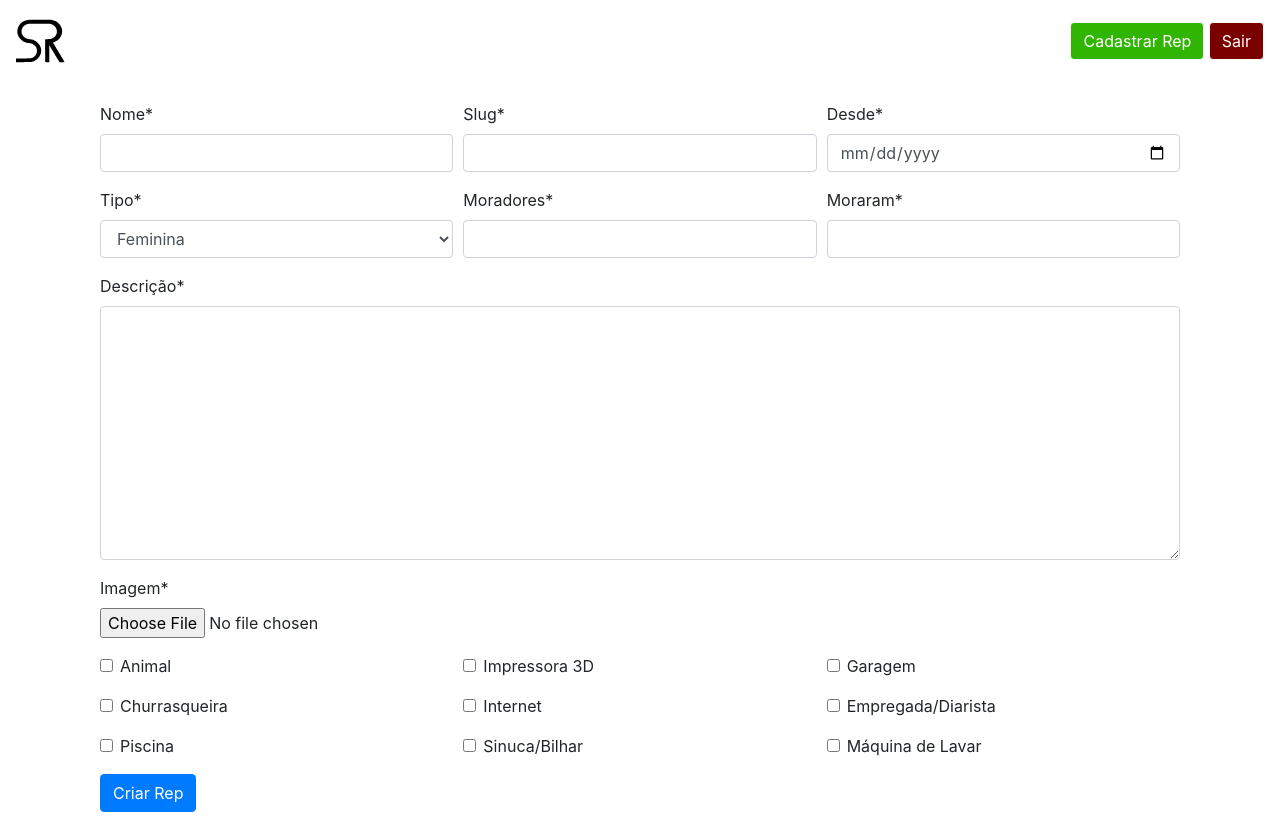
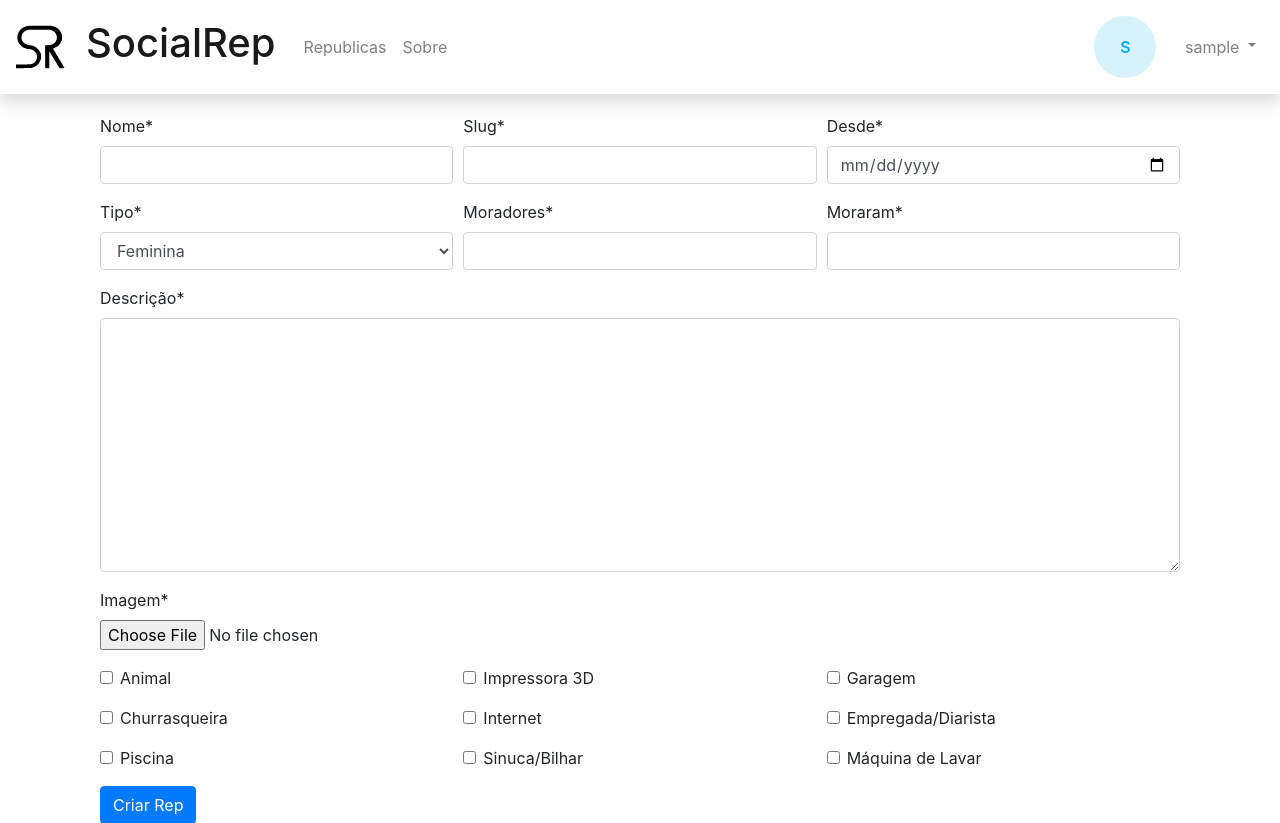
Before and after one commit to raphaelsander/SocialRep, a Django app: page /create/ in a window 1280 px wide. Shown: the top 823 px of the page. Run offline with Django 3.2, Linux system fonts and the light colour scheme; the visitor is signed in with stand-in values (Sample User, id 1); parts of the project's set-up code (start-up, migrations or seed data) failed here and were passed over; some libraries are stand-ins or nearby versions.

Commit message:
Changed and organized the styles

```diff
--- a/src/templates/base.html
+++ b/src/templates/base.html
@@ -4,50 +4,85 @@
 <head>
     <meta charset="UTF-8">
     <meta name="viewport" content="width=device-width, initial-scale=1.0">
+    <link rel="shortcut icon" href="{% static 'favicon/favicon.ico' %}"/>
+    <!--Bootstrap v4.1.3-->
     <link rel="stylesheet" href="{% static 'bootstrap/css/bootstrap.min.css' %}">
-    <link rel="stylesheet" href="{% static 'css/Navigation-with-Button.css' %}">
-    <link rel="stylesheet" href="{% static 'fonts/font-awesome.min.css' %}">
+    <!--Font Awesome v5.12.0-->
+    <link rel="stylesheet" href="{% static 'fontawesome/css/all.min.css' %}">
+    <!--Personalized Styles-->
     <link rel="stylesheet" href="{% static 'css/styles.css' %}">
-    <link rel="stylesheet" href="https://cdnjs.cloudflare.com/ajax/libs/cropperjs/1.5.11/cropper.css">
-    <link rel="shortcut icon" href="{% static 'favicon/favicon.ico' %}"/>
     {% block style %}{% endblock %}
     <title>{% block title %}{% endblock %}</title>
 </head>
 <body>
     <header>
-        <nav class="navbar navbar-dark navbar-expand-md text-white navigation-clean-button">
+        <nav class="navbar navbar-light shadow navbar-expand-md">
             <a href="{% url 'pages:home' %}">
                 <img src="{% static 'imgs/logo.svg' %}" width="50" height="50">
             </a>
             <a class="navbar-brand" href="{% url 'pages:home' %}" style="margin: 0px 20px">
                 <h1>SocialRep</h1>
             </a>
-            <button data-toggle="collapse" class="navbar-toggler" data-target="#navcol-1" style="color: rgb(255,255,255);background-color: #ffffff;">
+            <button data-toggle="collapse" class="navbar-toggler" data-target="#navcol-1">
                 <span class="sr-only">Toggle navigation</span>
                 <span class="navbar-toggler-icon"></span></button>
-            <div
-                class="collapse navbar-collapse" id="navcol-1">
+            <div class="collapse navbar-collapse" id="navcol-1">
                 <ul class="nav navbar-nav mr-auto">
-                    <li class="nav-item" role="presentation"><a class="nav-link text-white" href="{% url 'republics:list' %}">Republicas</a></li>
-                    <li class="nav-item" role="presentation"><a class="nav-link text-white" href="#">Sobre</a></li>
+                    <li class="nav-item" role="presentation">
+                        <a class="nav-link" href="{% url 'republics:list' %}">Republicas</a>
+                    </li>
+                    <li class="nav-item" role="presentation">
+                        <a class="nav-link" href="#">Sobre</a>
+                    </li>
                 </ul>
-                <span class="navbar-text actions">
+                <ul class="nav navbar-nav flex-nowrap ml-auto">
                     {% if user.is_authenticated %}
-                    <a class="btn btn-light text-white action-button" role="button" href="/create/" style="background-color: rgb(49,181,3);">Cadastrar Rep</a>
-                    <a class="btn btn-light text-white action-button" role="button" href="{% url 'account_logout' %}" style="background-color: rgb(122,0,0);">Sair</a>
+                    <li class="nav-item dropdown no-arrow" role="presentation">
+                        <div class="nav-item dropdown">
+                            <a class="nav-link dropdown-toggle" href="#" id="navbarDropdown" role="button" data-toggle="dropdown" aria-haspopup="true" aria-expanded="false">
+                                <div class="avatar align-middle mr-4">
+                                <span class="avatar-text rounded-circle">
+                                    <span class="initial-wrap">
+                                        <span>{{ user.username.0 }}</span>
+                                    </span>
+                                </span>
+                                </div>
+                                <span class="align-middle">{{ user.username }}</span>
+                            </a>
+                            <div role="menu" class="dropdown-menu shadow dropdown-menu-right animated--grow-in">
+                                <a role="presentation" class="dropdown-item" href="#">
+                                    <i class="fas fa-user fa-sm fa-fw mr-2 text-gray-400"></i>Perfil
+                                </a>
+                                <a role="presentation" class="dropdown-item" href="/create">
+                                    <i class="fas fa-cogs fa-sm fa-fw mr-2 text-gray-400"></i>Criar Rep
+                                </a>
+                                <a role="presentation" class="dropdown-item" href="#">
+                                    <i class="fas fa-list fa-sm fa-fw mr-2 text-gray-400"></i>Configurações
+                                </a>
+                                <div class="dropdown-divider"></div>
+                                <a role="presentation" class="dropdown-item" href="{% url 'account_logout' %}">
+                                    <i class="fas fa-sign-out-alt fa-sm fa-fw mr-2 text-gray-400"></i>Sair
+                                </a>
+                            </div>
+                        </div>
+                    </li>
                     {% else %}
-                    <a class="text-white login" href="{% url 'account_login' %}">Entrar</a>
-                    <a class="btn btn-light text-white action-button" role="button" href="{% url 'account_signup' %}" style="background-color: rgb(49,181,3);">Cadastrar</a>
+                    <li class="nav-item" role="presentation">
+                        <a class="btn btn-primary" href="{% url 'account_login' %}">Entrar</a>
+                        <a class="btn btn-primary" href="{% url 'account_signup' %}">Cadastrar</a>
+                    </li>
                     {% endif %}
-                </span>
+                </ul>
             </div>
         </nav>
     </header>
-    {% block content %}
-    {% endblock %}
+    {% block content %}{% endblock %}
+    <!--jQuery v3.5.1-->
     <script src="{% static 'js/jquery.min.js' %}"></script>
+    <!--Popper v1.12.9-->
+    <script src="{% static 'js/popper.min.js' %}"></script>
+    <!--Bootstrap v4.1.3-->
     <script src="{% static 'bootstrap/js/bootstrap.min.js' %}"></script>
-    {% block script %}
-    {% endblock %}
+    {% block script %}{% endblock %}
 </body>
 </html>
--- a/src/templates/republics/rep_create.html
+++ b/src/templates/republics/rep_create.html
@@ -2,6 +2,9 @@
 {% load crispy_forms_tags %}
 {% block title %}SocialRep{% endblock %}
 {% load static %}
+{% block style %}
+    <link rel="stylesheet" href="https://cdnjs.cloudflare.com/ajax/libs/cropperjs/1.5.11/cropper.css">
+{% endblock %}
 {% block content %}
     <form class="rep-create" method="post" enctype="multipart/form-data" style="margin: 20px 100px">
         {% csrf_token %}
--- a/src/templates/republics/rep_detail.html
+++ b/src/templates/republics/rep_detail.html
@@ -3,7 +3,6 @@
 {% block name %}{{ rep.name }}{% endblock %}
 
 {% block style %}
-    <link rel="stylesheet" href="https://use.fontawesome.com/releases/v5.12.0/css/all.css">
 {% endblock %}
 
 {% block content %}
```
